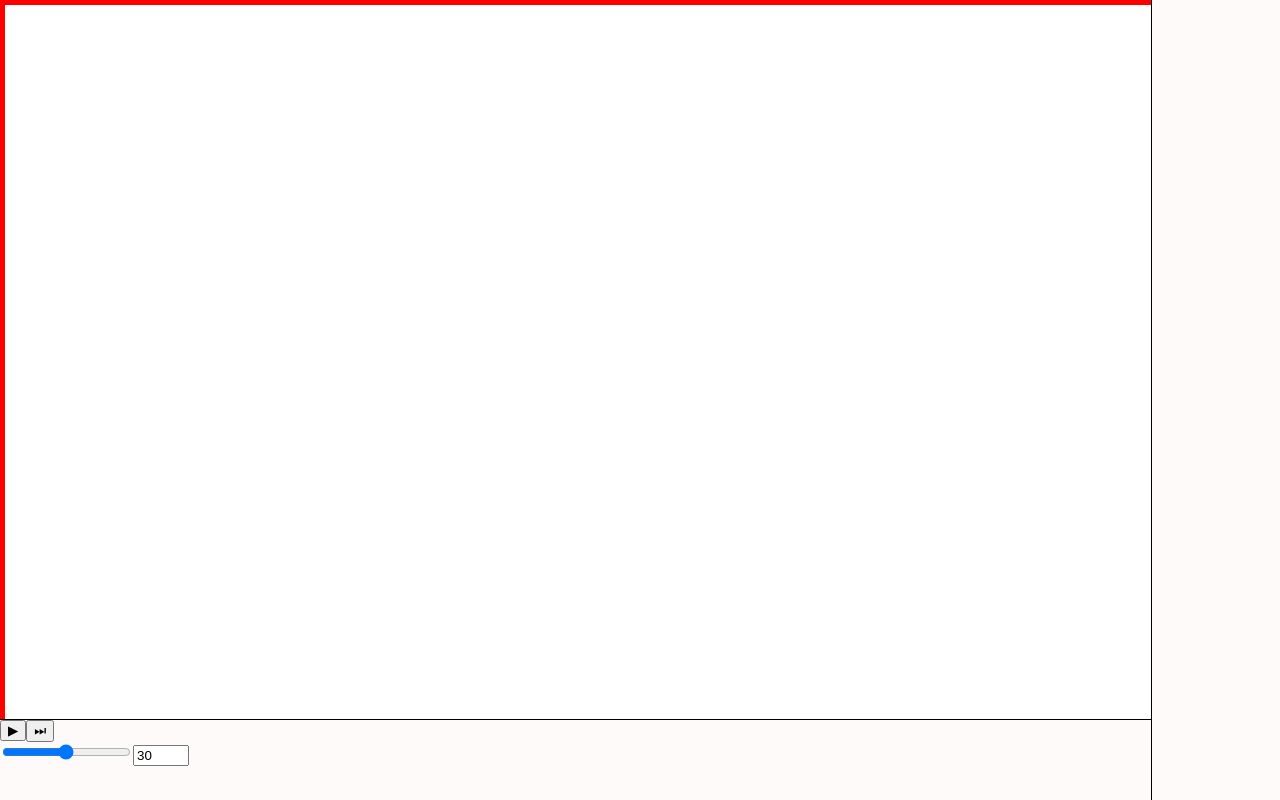
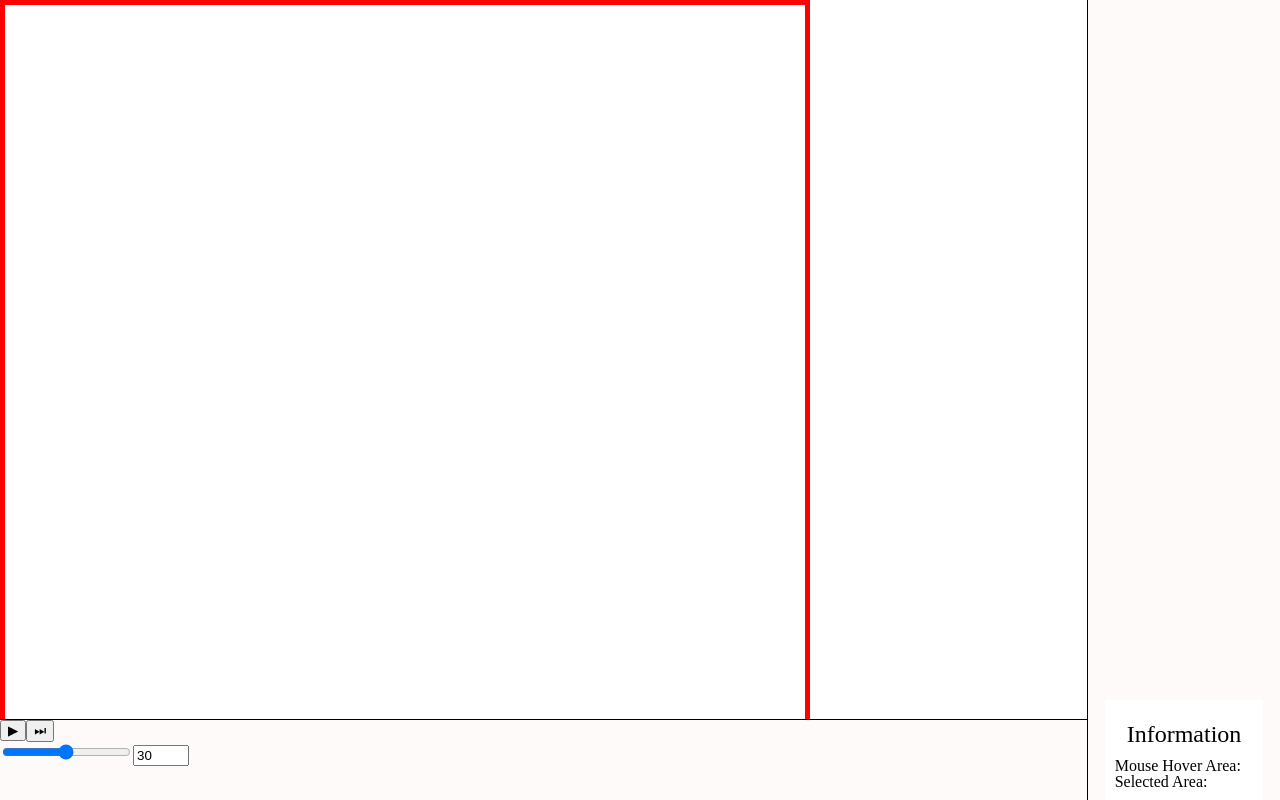
Before and after one commit to chrabyrd/automata-updated, a website with bundled scripts: page index.html in a window 1280 px wide. Built offline with nearby package versions, Linux system fonts and the light colour scheme.

Commit message:
update for functioning example

```diff
--- a/main.mjs
+++ b/main.mjs
@@ -32,8 +32,8 @@ const createBoardEvent = new CustomEvent(
 	{
 		detail: {
 			name: 'Board 1',
-			width: 1200,
-			height: 1200,
+			width: 800,
+			height: 800,
 			minUnitSize: MIN_UNIT_SIZE,
 			is2dInfinite: true,
 		},
--- a/src/board/Board.mjs
+++ b/src/board/Board.mjs
@@ -22,6 +22,8 @@ function Board({ name, width, height, minUnitSize }) {
 	this.entityLocationReference = {};
 
 	this.grid = this._createGrid({ width, height, minUnitSize });
+
+
 };
 
 Board.prototype.update = function({ updates }) {
@@ -76,16 +78,7 @@ Board.prototype.incrementTickCount = function() {
 };
 
 Board.prototype._createGrid = function({ width, height, minUnitSize }) {
-	const grid = new Grid({ width, height, minUnitSize });
-	grid.container.id = this.name;
-  grid.container.classList.add('board');
-
-  grid.userInputLayer.canvas.addEventListener('mousemove', e => {
-  	if (e.buttons === 1) {
-
-	  	this._handleBoardClick(e)
-  	}
-  });
+	const grid = new Grid({ width, height, minUnitSize, boardName: this.name, boardId: this.id });
 
   const canvasSection = document.querySelector('#canvas-section');
 	canvasSection.appendChild(grid.container);
@@ -93,21 +86,5 @@ Board.prototype._createGrid = function({ width, height, minUnitSize }) {
 	return grid;
 };
 
-Board.prototype._handleBoardClick = function(e) {
-  const coords = this.grid.getMouseCoords();
-
-
-	const boardClickEvent = new CustomEvent(
-		'boardClick',
- 		{
-	  	detail: {
-	  		boardId: this.id,
-	  		coords,
-	  	},
-		},
-  );
-
-	document.dispatchEvent(boardClickEvent);
-};
 
 export default Board;
--- a/src/boardController/BoardController.mjs
+++ b/src/boardController/BoardController.mjs
@@ -8,7 +8,7 @@ function BoardController() {
   this.boardCompendium = new Compendium();
 
   document.addEventListener('createBoard', e => this.createBoard({ ...e.detail }));
-  document.addEventListener('stitch2dEdgesAndCornersToSelf', e => this._stitch2dEdgesAndCornersToSelf({ ...e.detail }));
+  // document.addEventListener('stitch2dEdgesAndCornersToSelf', e => this._stitch2dEdgesAndCornersToSelf({ ...e.detail }));
 };
 
 BoardController.prototype.createBoard = function({ width, height, minUnitSize, name, is2dInfinite }) {
--- a/src/grid/grid.mjs
+++ b/src/grid/grid.mjs
@@ -3,12 +3,15 @@ import DrawOutLayer from './DrawOutLayer.mjs';
 import Entity from '../entity/entity.mjs';
 
 
-function Grid ({ minUnitSize, width, height }) {
+function Grid ({ minUnitSize, width, height, boardName, boardId }) {
   this.container = document.createElement('div');
+
+  this.container.id = this.name;
+  this.container.classList.add('board');
+
   this.container.style.width = `${width}px`;
   this.container.style.height = `${height}px`;
   this.container.style.border = '5px solid red';
-  console.log(this.container)
 
   this.minUnitSize = minUnitSize;
 
@@ -25,6 +28,30 @@ function Grid ({ minUnitSize, width, height }) {
 
   this.container.appendChild(this.userInputLayer.canvas);
   this.container.appendChild(this.drawOutLayer.canvas);
+
+
+
+
+  // hack to get decent UX during build phase
+  this.boardId = boardId;
+  this.previousCoords = { x: null, y: null };
+
+  this.userInputLayer.canvas.addEventListener('mousemove', e => {
+    const coords = this._convertAbsoluteCoordsToRelative({
+      absoluteCoords: this.userInputLayer.mouseHoverUnit,
+    });
+
+    if (e.buttons === 1) {
+      if (
+        coords.x !== this.previousCoords.x
+        || coords.y !== this.previousCoords.y
+      ) {
+        this._handleMouseEvent(e)
+      };
+    };
+  });
+
+  this.userInputLayer.canvas.addEventListener('click', e => this._handleMouseEvent(e));
 };
 
 Grid.prototype.update = function() {
@@ -35,12 +62,6 @@ Grid.prototype.update = function() {
 Grid.prototype.clear = function() {
   this.pendingUpdates = {};
   this.drawOutLayer.clear();
-};
-
-Grid.prototype.getMouseCoords = function() {
-  return this._convertAbsoluteCoordsToRelative({
-    absoluteCoords: this.userInputLayer.mouseHoverUnit,
-  });
 };
 
 Grid.prototype.areCoordsValid = function({ coords }) {
@@ -84,4 +105,24 @@ Grid.prototype._convertRelativeCoordsToAbsolute = function({ relativeCoords }) {
   };
 };
 
+Grid.prototype._handleMouseEvent = function(e) {
+  const coords = this._convertAbsoluteCoordsToRelative({
+    absoluteCoords: this.userInputLayer.mouseHoverUnit,
+  });
+
+  this.previousCoords = coords;
+
+  const boardClickEvent = new CustomEvent(
+    'boardClick',
+    {
+      detail: {
+        boardId: this.boardId,
+        coords,
+      },
+    },
+  );
+
+  document.dispatchEvent(boardClickEvent);
+};
+
 export default Grid;
--- /dev/null
+++ b/src/ui-controls/mouse-area-information/mouse-area-information.mjs
@@ -0,0 +1,52 @@
+
+function MouseAreaInformation() {
+	this.container = document.createElement('div');
+	this.container.style.background = 'white';
+	this.container.style.alignSelf = 'flex-end';
+	this.container.style.padding = '10px';
+
+	const header = this._createHeader();
+	const selectedInformationArea = this._createSelectedInformationArea();
+	const hoverInformationArea = this._createHoverInformationArea();
+
+	[
+		header,
+		hoverInformationArea,
+		selectedInformationArea,
+	].forEach(elem => this.container.appendChild(elem));
+
+	return this.container;
+};
+
+MouseAreaInformation.prototype._createHeader = function() {
+	const container = document.createElement('div');
+	const text = document.createTextNode('Information');
+
+	container.style.textAlign = 'center';
+	container.style.fontSize = '1.5em';
+	container.style.padding = '0.5em';
+
+	container.appendChild(text);
+
+	return container;
+};
+
+MouseAreaInformation.prototype._createSelectedInformationArea = function() {
+	const container = document.createElement('div');
+	const text = document.createTextNode('Selected Area:');
+
+	container.appendChild(text);
+
+	return container;
+};
+
+MouseAreaInformation.prototype._createHoverInformationArea = function() {
+	const container = document.createElement('div');
+	const text = document.createTextNode('Mouse Hover Area:');
+
+	container.appendChild(text);
+
+	return container;
+};
+
+export default MouseAreaInformation;
--- a/src/ui-controls/mouse-controls/mouse-controls.mjs
+++ b/src/ui-controls/mouse-controls/mouse-controls.mjs
@@ -1,6 +1,10 @@
 
 function MouseControls() {
+	this.container = document.createElement('div');
 
+
+
+	return this.container;
 };
 
-export default MouseControls();
+export default MouseControls;
--- a/src/ui-controls/right-panel.mjs
+++ b/src/ui-controls/right-panel.mjs
@@ -1,7 +1,9 @@
+import MouseControls from './mouse-controls/mouse-controls.mjs';
+import MouseAreaInformation from './mouse-area-information/mouse-area-information.mjs';
 
 function RightPanel() {
 	this.container = document.createElement('div');
-	this.container.style.width = '10vw';
+	this.container.style.width = '15vw';
 	this.container.style.height = '100vh';
 	this.container.style.position = 'fixed';
 	this.container.style.right = '0';
@@ -9,7 +11,13 @@ function RightPanel() {
 	this.container.style.zIndex = '2';
 	this.container.style.borderLeft = '1px solid black';
 	this.container.style.background = 'snow';
+	this.container.style.display = 'flex';
+	this.container.style.justifyContent = 'center';
 
+	// const mouseControls = new MouseControls();
+
+	const mouseAreaInformation = new MouseAreaInformation();
+	this.container.appendChild(mouseAreaInformation);
 
 	document.body.appendChild(this.container);
 }
--- a/style.css
+++ b/style.css
@@ -3,6 +3,6 @@
 #canvas-section {
 	position: absolute;
 	height: 90vh;
-	width: 90vw;
+	width: 85vw;
 	overflow: scroll;
 }
```
